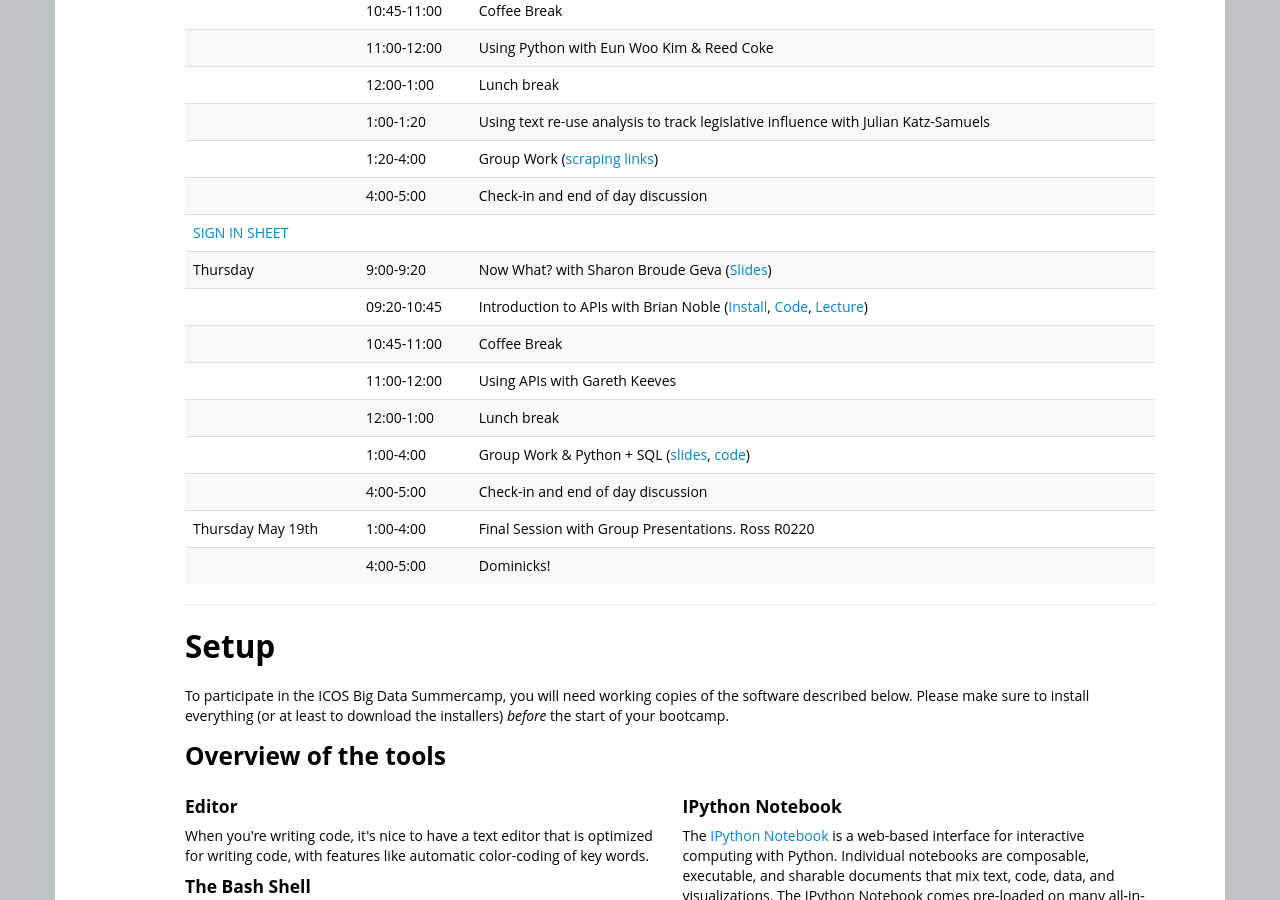
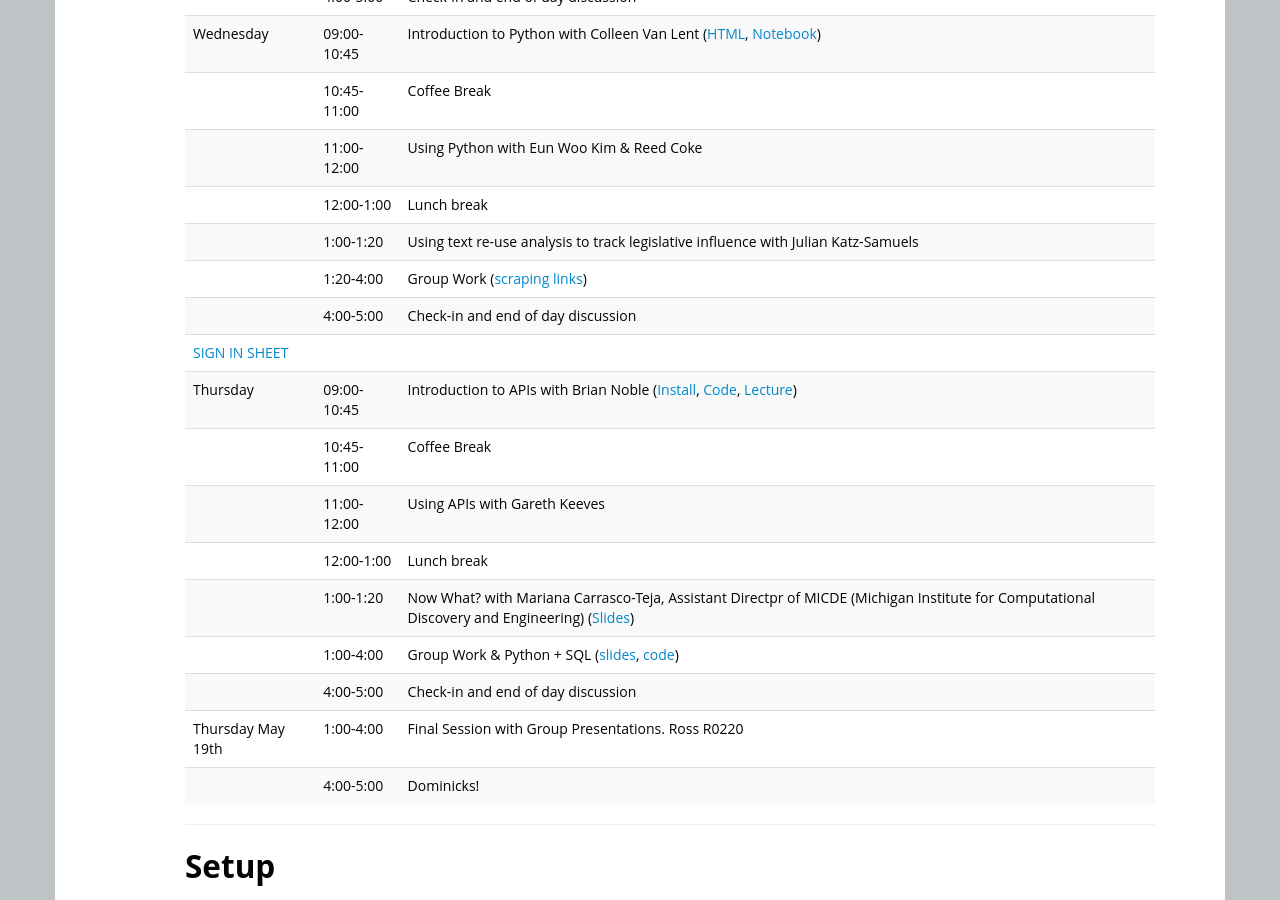
Before and after one commit to ICOSBigDataCamp/2018-summer-camp, a Jekyll site: the page built from index.html, in a window 1280 px wide and 900 px high, scrolled down 1475 px. Built offline with Jekyll 4.4.1, drawn with Linux system fonts in a browser that asks for light colours.

Commit message:
Update index.html

```diff
--- a/index.html
+++ b/index.html
@@ -151,9 +151,7 @@
     (<a href="scraping/">scraping links</a>)</td> </tr>
   <tr> <td></td>        <td>4:00-5:00</td>    <td>Check-in and end of day discussion </td> </tr>
   <tr> <td><a href="https://docs.google.com/a/umich.edu/forms/d/10shOspeb1kl86crZ4rxhvVNg0QqD025z0jGnhd15XTg/viewform?usp=send_form">SIGN IN SHEET</a></td><td></td><td></td></tr>
-  <tr> <td>Thursday</td> <td>9:00-9:20</td>   <td>Now What? with Sharon Broude Geva
-    (<a href="slides/Big Data Summer Camp 2015 - ARC info.pdf">Slides</a>)</td> </tr>
-  <tr> <td></td><td>09:20-10:45</td>  <td>Introduction to APIs with Brian Noble
+  <tr> <td>Thursday</td>  <td>09:00-10:45</td>  <td>Introduction to APIs with Brian Noble
     (<a href="slides/twitter-lib-install.html">Install</a>,
     <a href="apis/examples.zip">Code</a>,
     <a href="apis/api-lecture.txt">Lecture</a>)</td> </tr>
@@ -161,6 +159,8 @@
   <tr> <td></td>        <td>11:00-12:00</td>   <td>Using APIs with Gareth Keeves
   </td> </tr>
   <tr> <td></td>        <td>12:00-1:00</td>   <td>Lunch break</td> </tr>
+  <tr> <td></td> <td>1:00-1:20</td>   <td>Now What? with Mariana Carrasco-Teja, Assistant Directpr of MICDE (Michigan Institute for Computational Discovery and Engineering)
+    (<a href="slides/Big Data Summer Camp 2015 - ARC info.pdf">Slides</a>)</td> </tr>
   <tr> <td></td>        <td>1:00-4:00</td>    <td>Group Work & Python + SQL
     (<a href="slides/Scraping-tree-explained.pdf">slides</a>,
     <a href="scraping/ICOS_Tyler_examples.zip">code</a>)</td> </tr>
```
